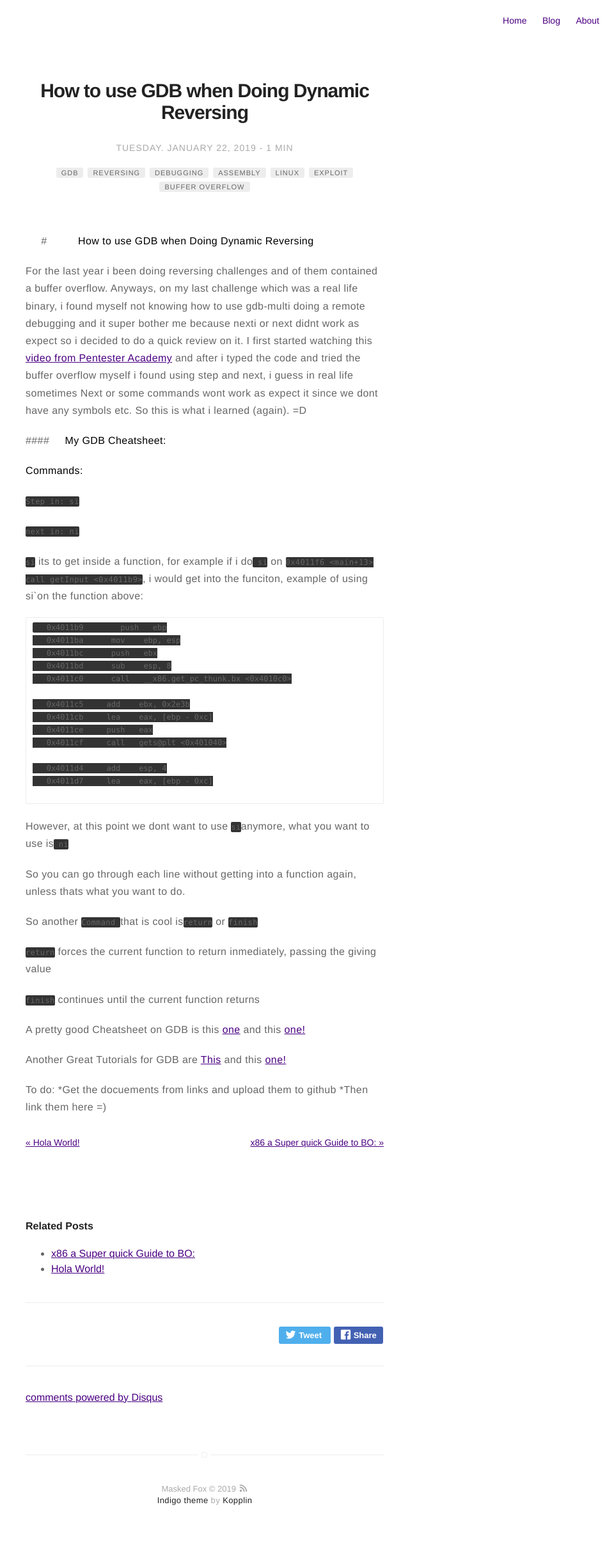
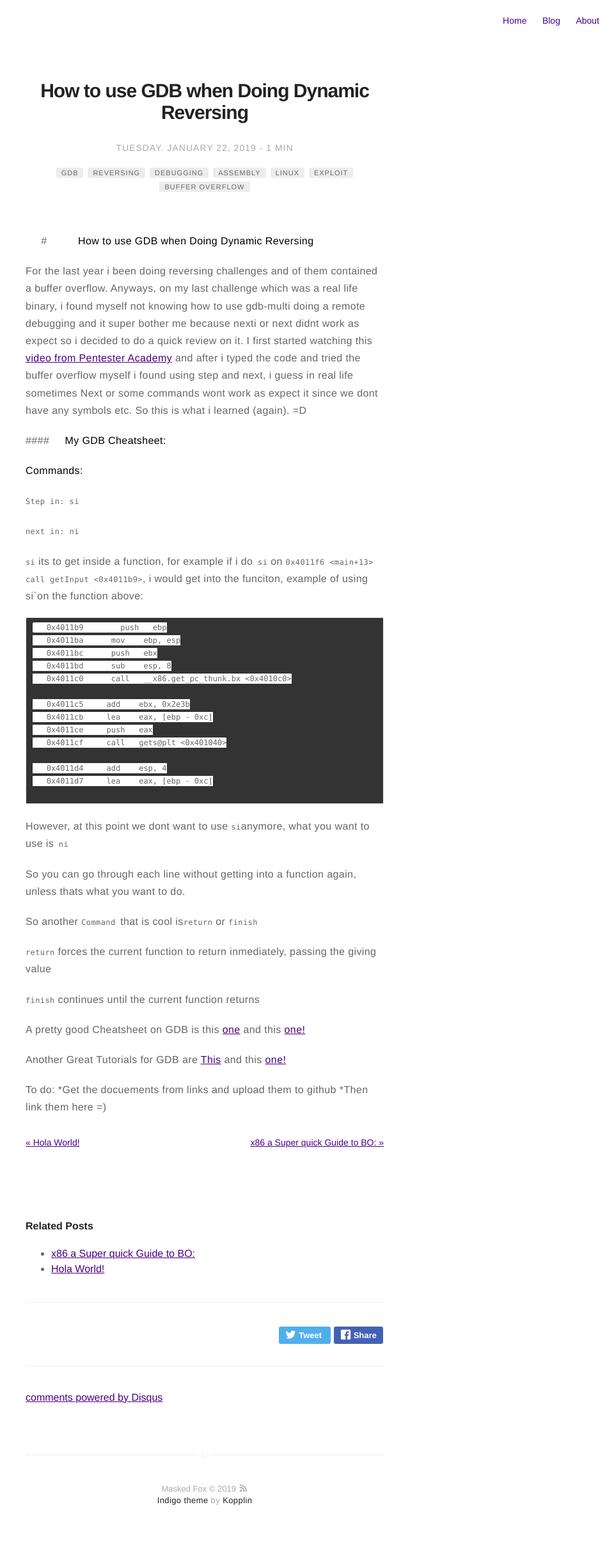
Before and after one commit to MaskedFox/maskedfox.github.io, a Jekyll site: the page built from _posts/2019-01-22-My-GDB-Cheat.md, in a window 1280 px wide. Shown: the whole page at 64% size, without its empty margins (320-1280 px from the left). Built offline with Jekyll 4.4.1, drawn with Linux system fonts in a browser that asks for light colours; comment, search, counter and statistics services are not loaded.

Commit message:
Update general.sass

```diff
--- a/_sass/base/general.sass
+++ b/_sass/base/general.sass
@@ -97,7 +97,7 @@ tt
 	font-family: $fontMonospace
 	font-size: 12px
 	line-height: 20px
-	background: #333
+	background: #fff
 	border-radius: 2px
 	border-radius: 2px
 
@@ -110,7 +110,7 @@ pre
 	font-size: 1.2rem
 	line-height: 2rem
 	overflow: auto
-	background: #fff
+	background: #333
 	border: 1px solid $epsilon
 	border-radius: 2px
 
```
